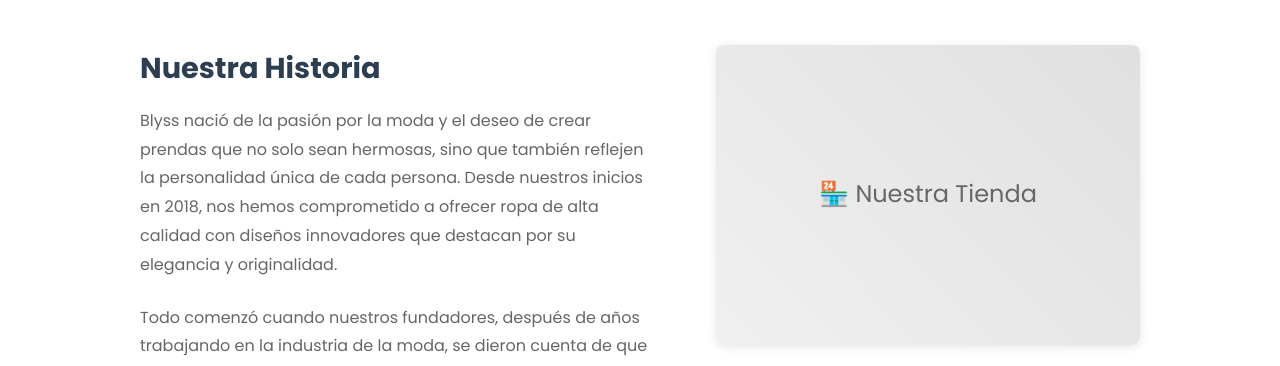
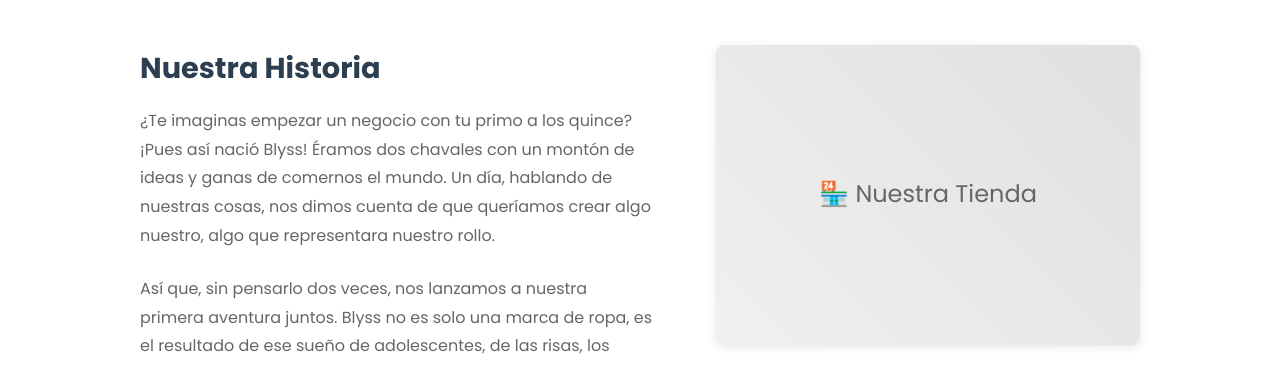
Before and after one commit to rolmovel/blyss, a website: page sobre-nosotros.html in a window 1280 px wide. Shown: the part 219-585 px from the top of the page. Drawn offline with Linux system fonts and the light colour scheme.

Commit message:
cambiamos sobre nosotros

```diff
--- a/sobre-nosotros.html
+++ b/sobre-nosotros.html
@@ -49,16 +49,11 @@
                     <div class="about-text">
                         <h2>Nuestra Historia</h2>
                         <p>
-                            Blyss nació de la pasión por la moda y el deseo de crear prendas que no solo sean hermosas,
-                            sino que también reflejen la personalidad única de cada persona. Desde nuestros inicios en 2018,
-                            nos hemos comprometido a ofrecer ropa de alta calidad con diseños innovadores que destacan
-                            por su elegancia y originalidad.
+                            ¿Te imaginas empezar un negocio con tu primo a los quince? ¡Pues así nació Blyss! Éramos dos chavales con un montón de ideas y ganas de comernos el mundo. Un día, hablando de nuestras cosas, nos dimos cuenta de que queríamos crear algo nuestro, algo que representara nuestro rollo.
                         </p>
 
                         <p>
-                            Todo comenzó cuando nuestros fundadores, después de años trabajando en la industria de la moda,
-                            se dieron cuenta de que faltaba algo especial en el mercado: una marca que combinara la calidad
-                            artesanal con diseños contemporáneos y precios accesibles.
+                            Así que, sin pensarlo dos veces, nos lanzamos a nuestra primera aventura juntos. Blyss no es solo una marca de ropa, es el resultado de ese sueño de adolescentes, de las risas, los bocetos en libretas y la ilusión de construir algo desde cero. ¡Y aquí seguimos, con la misma energía del primer día!
                         </p>
 
                         <h2>Nuestra Misión</h2>
```
